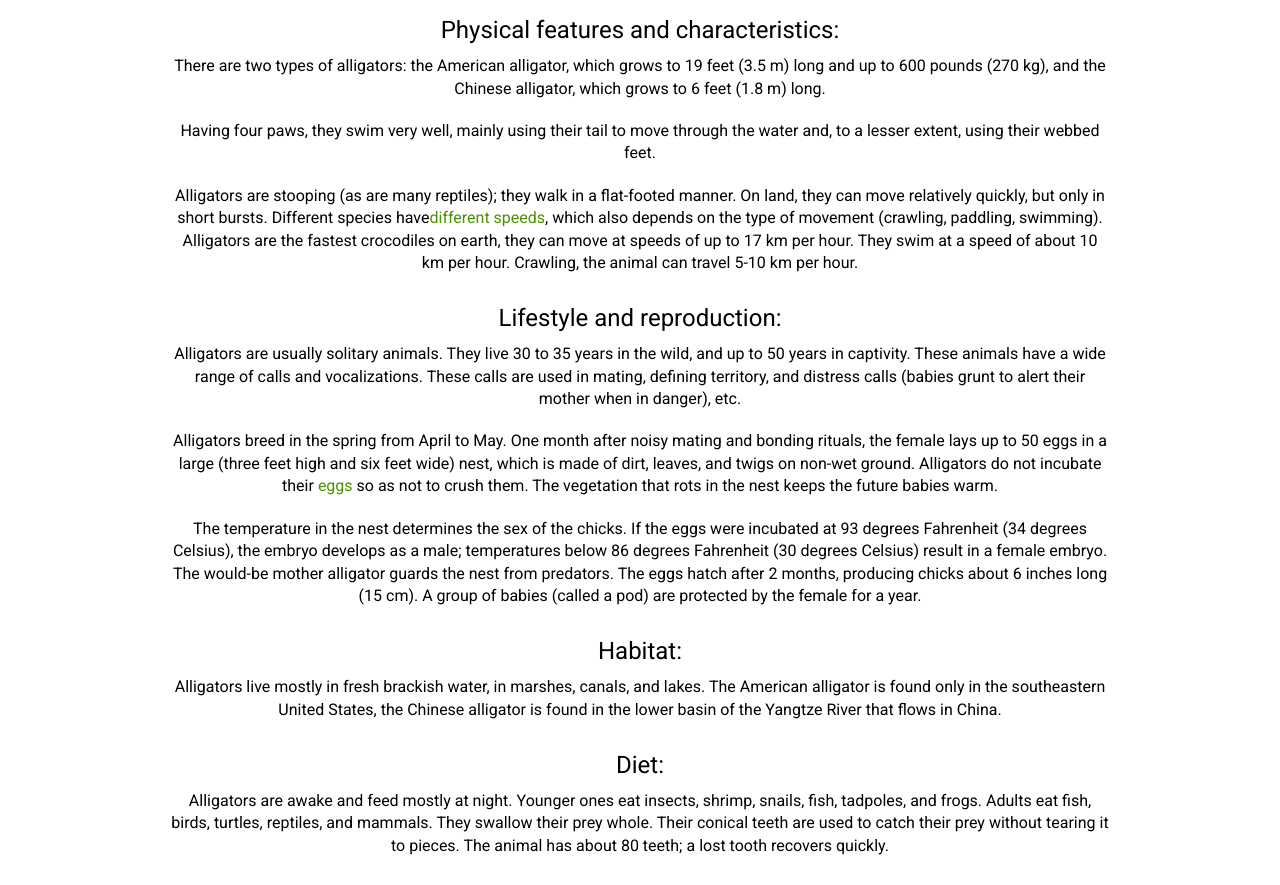
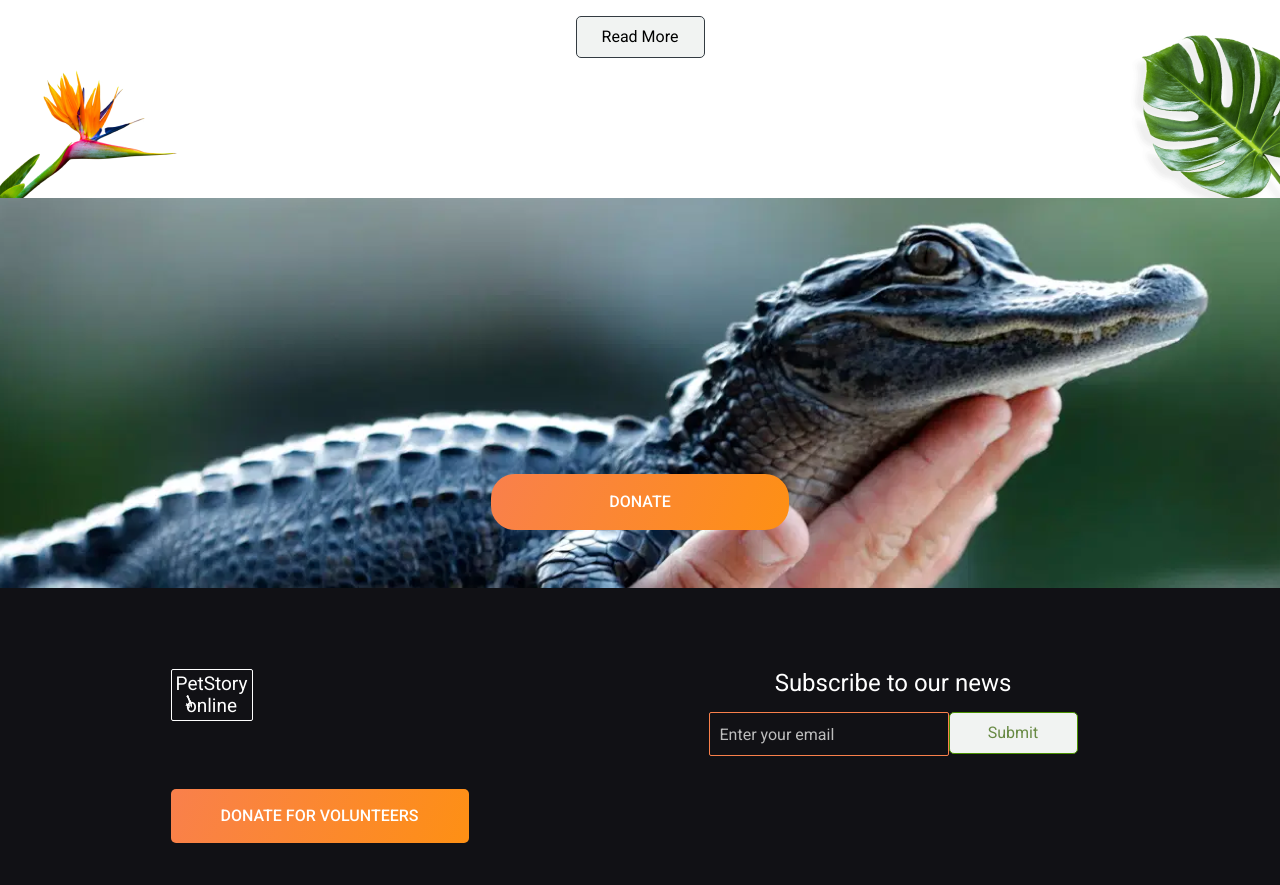
Before and after one commit to OxanaDanilova/online-zoo-ts, a React (Create React App) app: page /online-zoo-ts/alligator in a window 1280 px wide. Shown: the part 1860-2745 px from the top of the page. Built offline with nearby package versions, Linux system fonts and the light colour scheme.

Commit message:
feat: add Read more/Read less function

```diff
--- a/src/pages/Alligator/Alligator.tsx
+++ b/src/pages/Alligator/Alligator.tsx
@@ -1,4 +1,4 @@
-import React from 'react';
+import React, { useState } from 'react';
 
 import Sidebar from '../../components/Sidebar/Sidebar';
 import VideoSection from '../../components/VideoSection/VideoSection';
@@ -8,6 +8,14 @@ import Strelitzia from '../../components/Strelitzia/Strelitzia';
 import Leaf from '../../components/Leaf/Leaf';
 
 export default function Alligator() {
+  const [shortText, setShortText] = useState(true);
+  const readMore = () => {
+    if (shortText) {
+      setShortText(false);
+    } else {
+      setShortText(true);
+    }
+  };
   const animalShortInfo = (
     <p>
       Alligators differ from other members of the crocodile family in having a{' '}
@@ -37,6 +45,11 @@ export default function Alligator() {
             shortInfo={animalShortInfo}
           />
           <div className="information-second-wrapper">
+            <div
+              className={
+                shortText ? 'animal-information-block short-text' : 'animal-information-block'
+              }
+            >
               <div className="information-block">
                 <h5 className="information-subtitle">Diet:</h5>
                 <p className="information-description">
@@ -45,9 +58,7 @@ export default function Alligator() {
               </div>
               <div className="information-block range">
                 <h5 className="information-subtitle">Range:</h5>
-              <p className="information-description">
-                Florida, United States of America <span>[VIEW MAP]</span>
-              </p>
+                <p className="information-description">Florida, United States of America</p>
               </div>
               <div className="information-block habitat">
                 <h5 className="information-subtitle">Habitat:</h5>
@@ -60,66 +71,71 @@ export default function Alligator() {
               <p className="information-description margin-top-ten">
                 Alligators are large, semi-aquatic, carnivorous reptiles with four paws and a huge
                 tail that is half the length of an animal, helps them move around in water used to
-              make water pools in the dry seasons (alligator holes), used as weapons, and stores fat
-              that helps them overwinter. Alligators are cold-blooded; their bodies do not produce
-              heat. They get it by basking in the sun.
+                make water pools in the dry seasons (alligator holes), used as weapons, and stores
+                fat that helps them overwinter. Alligators are cold-blooded; their bodies do not
+                produce heat. They get it by basking in the sun.
               </p>
-            <h5 className="information-subtitle general">Physical features and characteristics:</h5>
-            <p className="information-description margin-top-ten">
-              There are two types of alligators: the American alligator, which grows to 19 feet (3.5
-              m) long and up to 600 pounds (270 kg), and the Chinese alligator, which grows to 6
-              feet (1.8 m) long.
+              <h5 className="information-subtitle general hide">
+                Physical features and characteristics:
+              </h5>
+              <p className="information-description margin-top-ten hide">
+                There are two types of alligators: the American alligator, which grows to 19 feet
+                (3.5 m) long and up to 600 pounds (270 kg), and the Chinese alligator, which grows
+                to 6 feet (1.8 m) long.
               </p>
-            <p className="information-description margin-top-twenty">
+              <p className="information-description margin-top-twenty hide">
                 Having four paws, they swim very well, mainly using their tail to move through the
                 water and, to a lesser extent, using their webbed feet.
               </p>
-            <p className="information-description margin-top-twenty">
-              Alligators are stooping (as are many reptiles); they walk in a flat-footed manner. On
-              land, they can move relatively quickly, but only in short bursts. Different species
-              have
+              <p className="information-description margin-top-twenty hide">
+                Alligators are stooping (as are many reptiles); they walk in a flat-footed manner.
+                On land, they can move relatively quickly, but only in short bursts. Different
+                species have
                 <span>different speeds</span>, which also depends on the type of movement (crawling,
-              paddling, swimming). Alligators are the fastest crocodiles on earth, they can move at
-              speeds of up to 17 km per hour. They swim at a speed of about 10 km per hour.
+                paddling, swimming). Alligators are the fastest crocodiles on earth, they can move
+                at speeds of up to 17 km per hour. They swim at a speed of about 10 km per hour.
                 Crawling, the animal can travel 5-10 km per hour.
               </p>
-            <h5 className="information-subtitle general">Lifestyle and reproduction:</h5>
-            <p className="information-description margin-top-ten">
-              Alligators are usually solitary animals. They live 30 to 35 years in the wild, and up
-              to 50 years in captivity. These animals have a wide range of calls and vocalizations.
-              These calls are used in mating, defining territory, and distress calls (babies grunt
-              to alert their mother when in danger), etc.
+              <h5 className="information-subtitle general hide">Lifestyle and reproduction:</h5>
+              <p className="information-description margin-top-ten hide">
+                Alligators are usually solitary animals. They live 30 to 35 years in the wild, and
+                up to 50 years in captivity. These animals have a wide range of calls and
+                vocalizations. These calls are used in mating, defining territory, and distress
+                calls (babies grunt to alert their mother when in danger), etc.
               </p>
-            <p className="information-description margin-top-twenty">
+              <p className="information-description margin-top-twenty hide">
                 Alligators breed in the spring from April to May. One month after noisy mating and
                 bonding rituals, the female lays up to 50 eggs in a large (three feet high and six
                 feet wide) nest, which is made of dirt, leaves, and twigs on non-wet ground.
                 Alligators do not incubate their <span>eggs</span> so as not to crush them. The
                 vegetation that rots in the nest keeps the future babies warm.
               </p>
-            <p className="information-description margin-top-twenty">
+              <p className="information-description margin-top-twenty hide">
                 The temperature in the nest determines the sex of the chicks. If the eggs were
                 incubated at 93 degrees Fahrenheit (34 degrees Celsius), the embryo develops as a
-              male; temperatures below 86 degrees Fahrenheit (30 degrees Celsius) result in a female
-              embryo. The would-be mother alligator guards the nest from predators. The eggs hatch
-              after 2 months, producing chicks about 6 inches long (15 cm). A group of babies
-              (called a pod) are protected by the female for a year.
+                male; temperatures below 86 degrees Fahrenheit (30 degrees Celsius) result in a
+                female embryo. The would-be mother alligator guards the nest from predators. The
+                eggs hatch after 2 months, producing chicks about 6 inches long (15 cm). A group of
+                babies (called a pod) are protected by the female for a year.
               </p>
-            <h5 className="information-subtitle general">Habitat:</h5>
-            <p className="information-description margin-top-ten">
+              <h5 className="information-subtitle general hide">Habitat:</h5>
+              <p className="information-description margin-top-ten hide">
                 Alligators live mostly in fresh brackish water, in marshes, canals, and lakes. The
                 American alligator is found only in the southeastern United States, the Chinese
                 alligator is found in the lower basin of the Yangtze River that flows in China.
               </p>
-            <h5 className="information-subtitle general">Diet:</h5>
-            <p className="information-description margin-top-ten">
+              <h5 className="information-subtitle general hide">Diet:</h5>
+              <p className="information-description margin-top-ten hide">
                 Alligators are awake and feed mostly at night. Younger ones eat insects, shrimp,
                 snails, fish, tadpoles, and frogs. Adults eat fish, birds, turtles, reptiles, and
                 mammals. They swallow their prey whole. Their conical teeth are used to catch their
                 prey without tearing it to pieces. The animal has about 80 teeth; a lost tooth
                 recovers quickly.
               </p>
-            <button className="read-less">Read Less</button>
+            </div>
+            <button className="read-less" onClick={() => readMore()}>
+              {shortText ? 'Read More' : 'Read Less'}
+            </button>
           </div>
         </div>
 
--- a/src/pages/Panda/Panda.scss
+++ b/src/pages/Panda/Panda.scss
@@ -24,11 +24,13 @@
 }
 
 .animal-information-block {
-  height: 1018px;
+  /* height: 1018px; */
+  height: unset;
+  margin-top: 2rem;
 }
 
 .short-text {
-  height: 259px;
+  /* height: 259px; */
   overflow: hidden;
   position: relative;
 }
@@ -41,6 +43,10 @@
   position: absolute;
   bottom: 0;
   background: linear-gradient(360deg, #ffffff -13.95%, rgba(255, 248, 248, 0) 88.37%);
+}
+
+.short-text .hide {
+  display: none;
 }
 
 .information-section-title {
@@ -56,6 +62,7 @@
 
 .information-second-wrapper {
   margin-top: 62px;
+  height: max-content;
 }
 
 .information-block {
@@ -92,7 +99,7 @@
   font-family: 'Roboto';
   font-style: normal;
   font-weight: normal;
-  font-size: 16px;
+  font-size: 1rem;
   line-height: 140%;
   color: #000000;
 }
@@ -140,14 +147,14 @@
     margin-top: 60px;
   }
 
-  .animal-information-block {
+  /*  .animal-information-block {
     height: 1128px;
-  }
+  } */
 
-  .short-text {
+  /*  .short-text {
     height: 259px;
     overflow: hidden;
-  }
+  } */
 
   .range {
     margin-top: 10px;
@@ -205,14 +212,14 @@
     color: #4b9200;
   }
 
-  .animal-information-block {
+  /*  .animal-information-block {
     height: 1437px;
-  }
+  } */
 
-  .short-text {
+  /*   .short-text {
     height: 259px;
     overflow: hidden;
-  }
+  } */
 
   .information-second-wrapper {
     margin-top: 120px;
@@ -256,7 +263,7 @@
 
   .information-section {
     margin-top: 60px;
-    padding-bottom: 80.55px;
+    /*   padding-bottom: 80.55px; */
     width: 100vw;
   }
 
@@ -277,12 +284,12 @@
     width: 300px;
   }
 
-  .animal-information-block {
+  /*   .animal-information-block {
     height: 2382px;
   }
 
   .short-text {
     height: 376px;
     overflow: hidden;
-  }
+  } */
 }
--- a/src/pages/Panda/Panda.tsx
+++ b/src/pages/Panda/Panda.tsx
@@ -1,4 +1,4 @@
-import React from 'react';
+import React, { useState } from 'react';
 
 import Sidebar from '../../components/Sidebar/Sidebar';
 import VideoSection from '../../components/VideoSection/VideoSection';
@@ -10,6 +10,14 @@ import Leaf from '../../components/Leaf/Leaf';
 import './Panda.scss';
 
 export default function Panda() {
+  const [shortText, setShortText] = useState(true);
+  const readMore = () => {
+    if (shortText) {
+      setShortText(false);
+    } else {
+      setShortText(true);
+    }
+  };
   const animalShortInfo = (
     <p>
       Giant pandas are very <span> unusual animals </span> that eat almost exclusively{' '}
@@ -41,7 +49,11 @@ export default function Panda() {
             shortInfo={animalShortInfo}
           />
           <div className="information-second-wrapper">
-            <div className="animal-information-block short-text">
+            <div
+              className={
+                shortText ? 'animal-information-block short-text' : 'animal-information-block'
+              }
+            >
               <div className="information-block">
                 <h5 className="information-subtitle">Diet:</h5>
                 <p className="information-description">
@@ -51,9 +63,7 @@ export default function Panda() {
               </div>
               <div className="information-block range">
                 <h5 className="information-subtitle">Range:</h5>
-                <p className="information-description">
-                  Eastern Asia <span>[VIEW MAP]</span>
-                </p>
+                <p className="information-description">Eastern Asia</p>
               </div>
               <div className="information-block habitat">
                 <h5 className="information-subtitle">Habitat:</h5>
@@ -74,10 +84,10 @@ export default function Panda() {
                 scent. Males regularly scent-mark the margins of their territories by adopting a
                 “headstand” position to mark a bamboo stalk with their anogenital glands.
               </p>
-              <h5 className="information-subtitle general">
+              <h5 className="information-subtitle general hide">
                 Physical features and characteristics:
               </h5>
-              <p className="information-description margin-top-ten">
+              <p className="information-description margin-top-ten hide">
                 The low nutrient value of bamboo figures prominently in the biology of the giant
                 panda. They have extremely powerful jaws and associated muscles to crunch through
                 the woody stems of bamboo. Each hand bears a{' '}
@@ -91,15 +101,15 @@ export default function Panda() {
                 that is constrained to a low-metabolism. This lifestyle explains why giant pandas
                 sleep so often and why they eat such <span>enormous</span> amounts of bamboo.
               </p>
-              <p className="information-description margin-top-twenty">
+              <p className="information-description margin-top-twenty hide">
                 Individuals do not travel long distances, and males will establish territories that
                 are not particularly large compared with other species in the Order Carnivora. Adult
                 females average about 230 pounds in weight, with males sometimes reaching 350
                 pounds. Their hair is very dense, conserving their body heat in their cold habitats.
                 Their iconic coloration remains a mystery to scientists but may aid with camouflage.
               </p>
-              <h5 className="information-subtitle general">Lifestyle and reproduction:</h5>
-              <p className="information-description margin-top-ten">
+              <h5 className="information-subtitle general hide">Lifestyle and reproduction:</h5>
+              <p className="information-description margin-top-ten hide">
                 Females are fertile for only a very short period of time and exhibit delayed
                 implantation. Although twins are not unusual, a mother will typically only rear one
                 cub. Adults are solitary, with mating pairings being quite brief. The tiny cubs are
@@ -108,26 +118,28 @@ export default function Panda() {
                 their own body temperatures. As a result, maternal care is extensive. Cubs do not
                 begin eating bamboo until they are around a year old.
               </p>
-              <p className="information-description margin-top-twenty">
+              <p className="information-description margin-top-twenty hide">
                 When twins are born in zoos, extraordinary measures are taken to train the female to
                 accept swapping of her cubs regularly 24 hours a day, so that she only cares for one
                 a time, but that both receive adequate care.
               </p>
-              <h5 className="information-subtitle general">Habitat:</h5>
-              <p className="information-description margin-top-ten">
+              <h5 className="information-subtitle general hide">Habitat:</h5>
+              <p className="information-description margin-top-ten hide">
                 Their preferred cool and wet bamboo forests are found at <span>elevations</span>{' '}
                 between 5,000 and 10,000 feet. Cubs are raised in rocky crevices, dead trees, or
                 caves.
               </p>
-              <h5 className="information-subtitle general">Diet:</h5>
-              <p className="information-description margin-top-ten">
+              <h5 className="information-subtitle general hide">Diet:</h5>
+              <p className="information-description margin-top-ten hide">
                 Our animal care professionals offer each adult or subadult giant panda about 80
                 pounds of various bamboo species per day, and they generally select and consume only
                 about third of that. They also are offered nutritious{' '}
                 <span>high-fiber biscuits</span> and fruits such as apples or sweet potatoes.
               </p>
             </div>
-            <button className="read-less">Read More</button>
+            <button className="read-less" onClick={() => readMore()}>
+              {shortText ? 'Read More' : 'Read Less'}
+            </button>
           </div>
         </div>
 
```
Lines whose indentation alone changed are shown as unchanged.
